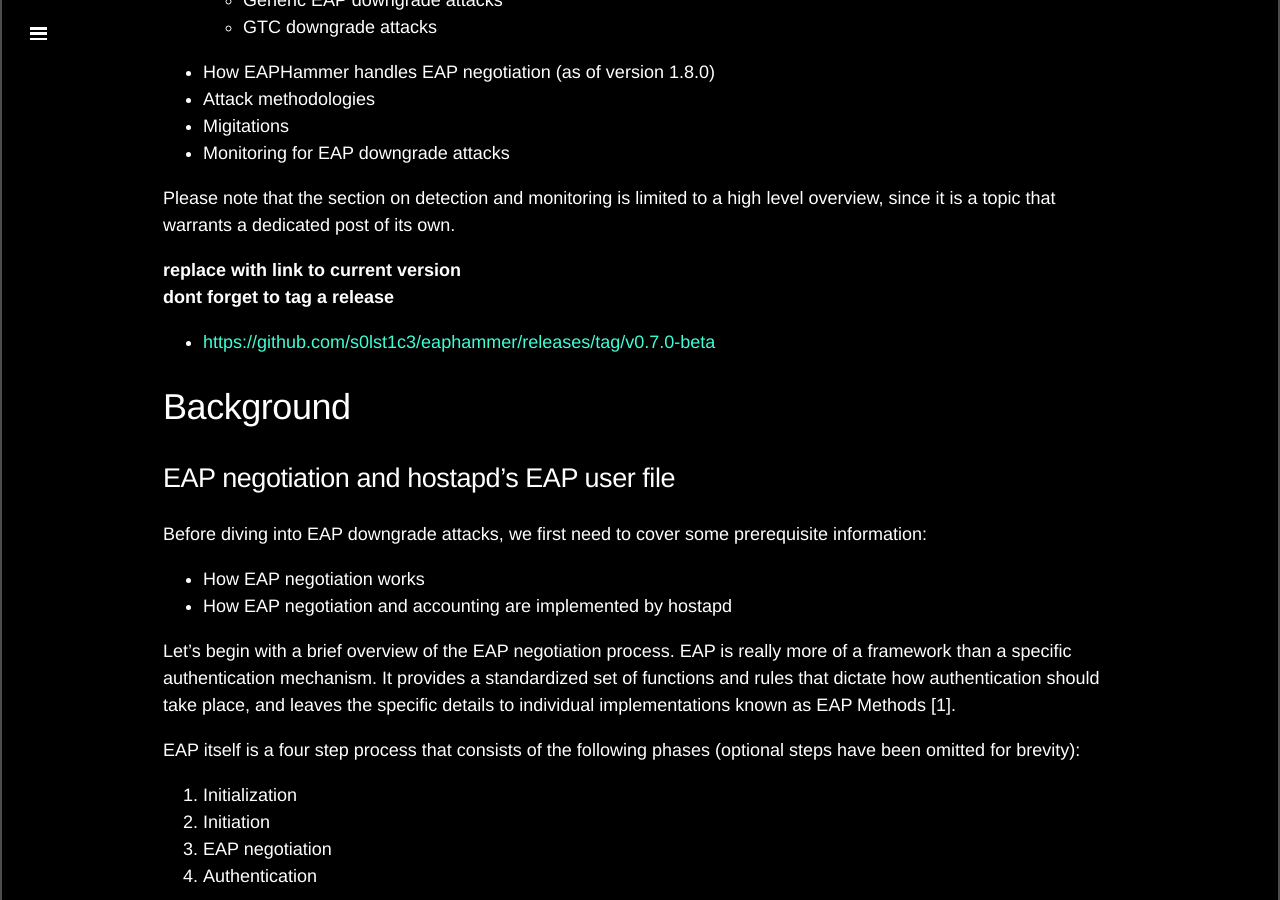
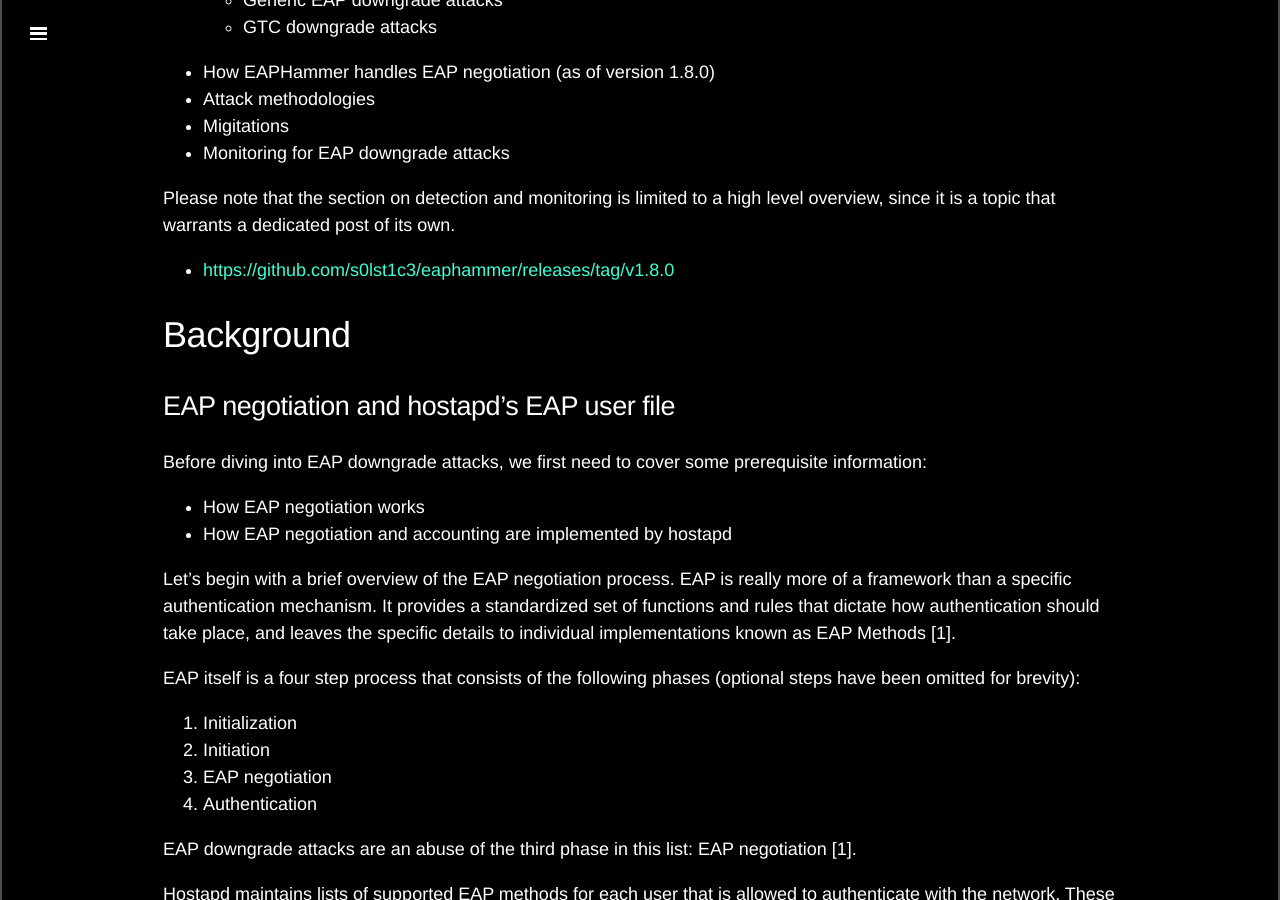
Before and after one commit to s0lst1c3/s0lst1c3.github.io, a Jekyll site: the page built from _posts/2019-09-09-eap-downgrade-attacks.md, in a window 1280 px wide and 900 px high, scrolled down 461 px. Built offline with Jekyll 4.4.1, drawn with Linux system fonts in a browser that asks for light colours; Markdown is read by kramdown in place of the engine named in the settings; comment, search, counter and statistics services are not loaded.

Commit message:
to the git

```diff
--- a/_posts/2019-09-09-eap-downgrade-attacks.md
+++ b/_posts/2019-09-09-eap-downgrade-attacks.md
@@ -21,9 +21,7 @@ In this blog post we'll discuss each of the following topics:
 
 Please note that the section on detection and monitoring is limited to a high level overview, since it is a topic that warrants a dedicated post of its own.
 
-__replace with link to current version__
-__dont forget to tag a release__
-- [https://github.com/s0lst1c3/eaphammer/releases/tag/v0.7.0-beta](https://github.com/s0lst1c3/eaphammer/releases/tag/v0.7.0-beta)
+- [https://github.com/s0lst1c3/eaphammer/releases/tag/v1.8.0](https://github.com/s0lst1c3/eaphammer/releases/tag/v1.8.0)
 
 # Background
 
```
